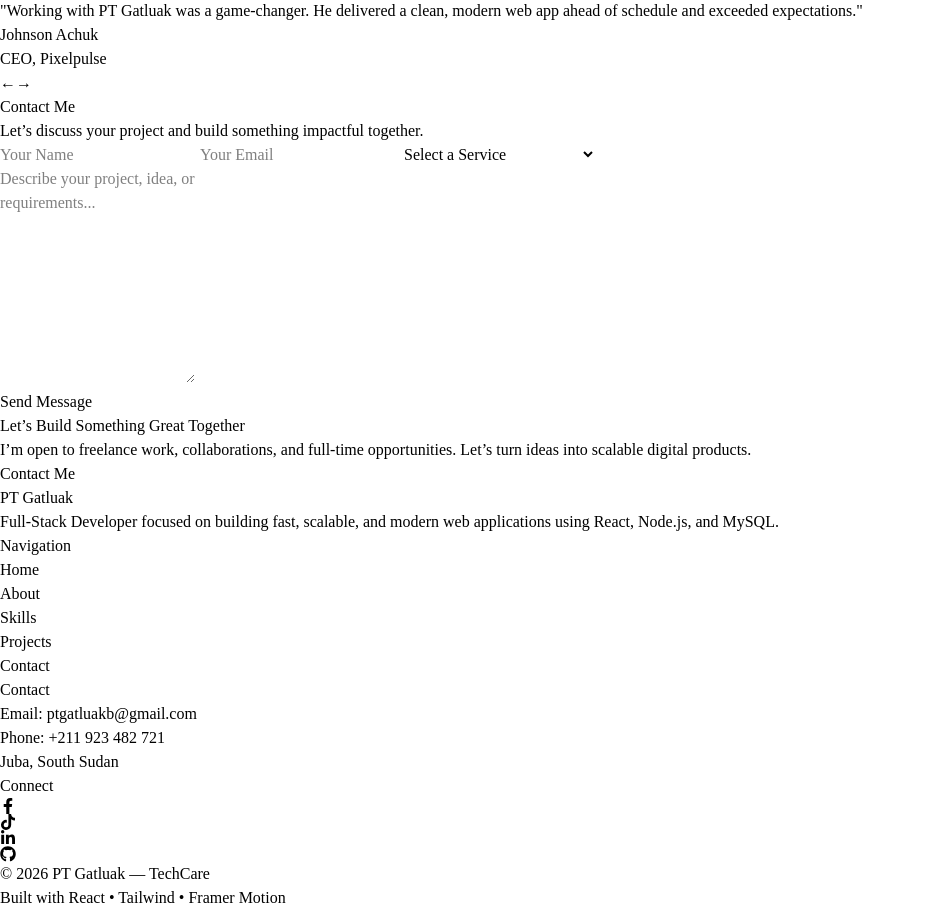
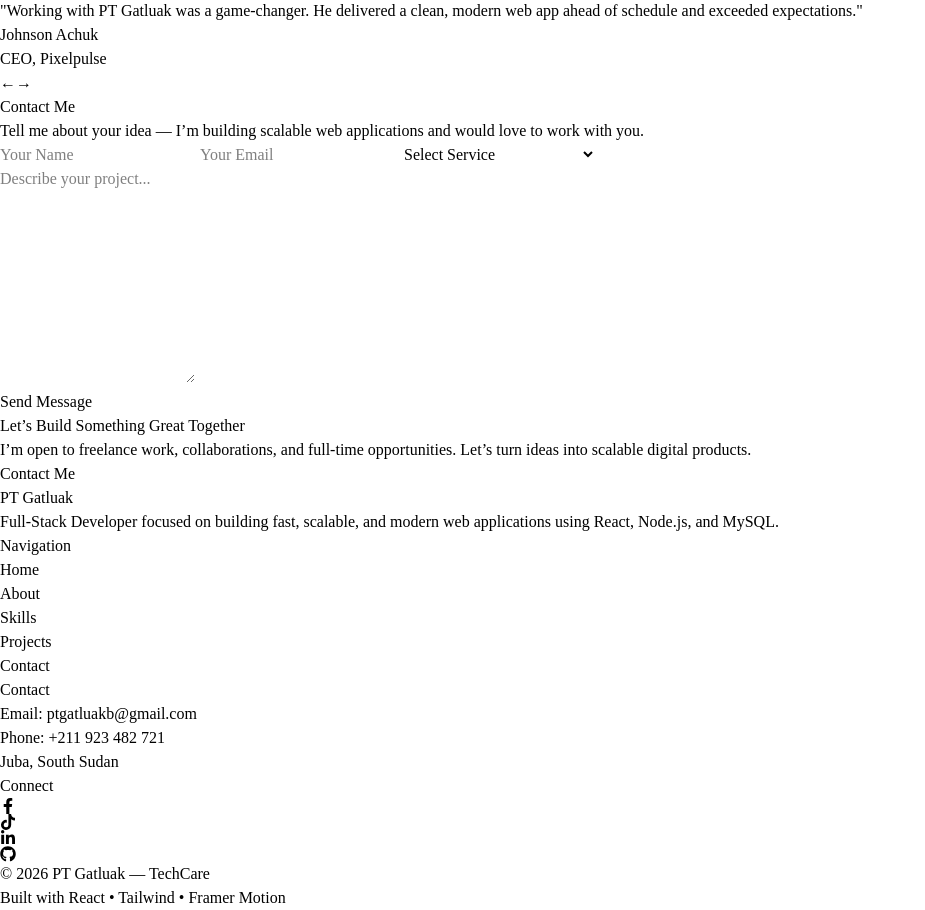
Before and after one commit to Tutgatluak-bol/Tut-portfolio, a React (Vite) app: page / in a window 1280 px wide. Shown: the part 10286-11196 px from the top of the page, without its empty margins (0-925 px from the left). Built offline with nearby package versions, Linux system fonts and the light colour scheme.

Commit message:
chore: reset project for clean deployment

```diff
--- a/src/components/contactForm.jsx
+++ b/src/components/contactForm.jsx
@@ -35,7 +35,9 @@ export default function ContactForm() {
     setLoading(true);
 
     try {
-      await emailjs.send(
+      const now = new Date();
+
+      const response = await emailjs.send(
         import.meta.env.VITE_EMAILJS_SERVICE_ID,
         import.meta.env.VITE_EMAILJS_TEMPLATE_ID,
         {
@@ -43,11 +45,18 @@ export default function ContactForm() {
           email: formData.email,
           service: formData.service,
           message: formData.message,
+          time: now.toLocaleString("en-US", {
+            dateStyle: "medium",
+            timeStyle: "short",
+          }), // ✅ added time
         },
         import.meta.env.VITE_EMAILJS_PUBLIC_KEY
       );
 
+      console.log("Email sent:", response.status);
+
       setSuccess(true);
+
       setFormData({
         name: "",
         email: "",
@@ -57,62 +66,66 @@ export default function ContactForm() {
 
       setTimeout(() => setSuccess(false), 3000);
     } catch (error) {
-      console.error("EmailJS Error:", error);
-      alert("Failed to send message.");
+      console.error("EmailJS Error:", error.text || error);
+      alert("Message failed to send. Check console.");
     }
 
     setLoading(false);
   };
 
+  // console.log(import.meta.env);
+
   return (
     <section
       id="contact"
-      className="relative bg-black text-white py-24 px-6 overflow-hidden"
+      className="relative bg-black text-white py-28 px-6 overflow-hidden"
     >
       {/* background glow */}
-      <div className="absolute inset-0 bg-[radial-gradient(circle_at_top,rgba(251,191,36,0.08),transparent_60%)]" />
+      <div className="absolute inset-0 bg-[radial-gradient(circle_at_top,rgba(251,191,36,0.10),transparent_60%)]" />
 
-      <div className="max-w-4xl mx-auto relative z-10">
+      <div className="max-w-5xl mx-auto relative z-10">
 
         {/* HEADER */}
         <motion.div
           initial={{ opacity: 0, y: 25 }}
           whileInView={{ opacity: 1, y: 0 }}
           viewport={{ once: true }}
-          className="text-center mb-12"
+          className="text-center mb-14"
         >
           <h2 className="text-4xl md:text-5xl font-bold">
             Contact <span className="text-amber-400">Me</span>
           </h2>
 
-          <p className="text-white/60 mt-4">
-            Let’s discuss your project and build something impactful together.
+          <p className="text-white/60 mt-4 max-w-xl mx-auto">
+            Tell me about your idea — I’m building scalable web applications
+            and would love to work with you.
           </p>
         </motion.div>
 
         {/* FORM */}
         <motion.form
           onSubmit={handleSubmit}
-          className="space-y-5"
-          initial={{ opacity: 0, y: 25 }}
+          initial={{ opacity: 0, y: 20 }}
           whileInView={{ opacity: 1, y: 0 }}
           viewport={{ once: true }}
+          className="space-y-6"
         >
 
+          {/* SUCCESS MESSAGE */}
           <AnimatePresence>
             {success && (
               <motion.div
-                initial={{ opacity: 0, y: -15 }}
+                initial={{ opacity: 0, y: -10 }}
                 animate={{ opacity: 1, y: 0 }}
-                exit={{ opacity: 0, y: -15 }}
-                className="bg-amber-400 text-black px-6 py-2 rounded-xl font-semibold text-center"
+                exit={{ opacity: 0, y: -10 }}
+                className="bg-amber-400 text-black text-center font-semibold py-2 rounded-xl"
               >
-                Message sent successfully!
+                Message sent successfully 🚀
               </motion.div>
             )}
           </AnimatePresence>
 
-          {/* GRID: 2 COLUMNS */}
+          {/* GRID */}
           <div className="grid md:grid-cols-2 gap-6">
 
             {/* LEFT COLUMN */}
@@ -148,41 +161,38 @@ export default function ContactForm() {
                 className="w-full px-5 py-3 rounded-xl bg-black border border-white/10
                            focus:border-amber-400 outline-none transition text-white"
               >
-                <option value="">Select a Service</option>
-                {services.map((service) => (
-                  <option key={service} value={service}>
-                    {service}
+                <option value="">Select Service</option>
+                {services.map((s) => (
+                  <option key={s} value={s}>
+                    {s}
                   </option>
                 ))}
               </select>
             </div>
 
             {/* RIGHT COLUMN */}
-            <div>
             <textarea
               name="message"
               required
               value={formData.message}
               onChange={handleChange}
-                placeholder="Describe your project, idea, or requirements..."
+              placeholder="Describe your project..."
               rows={9}
-                className="w-full h-full px-5 py-3 rounded-xl bg-white/5 border border-white/10
+              className="w-full px-5 py-3 rounded-xl bg-white/5 border border-white/10
                          focus:border-amber-400 outline-none transition resize-none"
             />
-            </div>
           </div>
 
           {/* BUTTON */}
           <button
             type="submit"
             disabled={loading}
-            className="w-full bg-amber-400 text-black font-semibold px-6 py-3 rounded-xl
-                       hover:scale-[1.02] active:scale-95 transition-transform
-                       disabled:opacity-50"
+            className="w-full bg-amber-400 text-black font-semibold py-3 rounded-xl
+                       hover:scale-[1.02] active:scale-95 transition
+                       disabled:opacity-50 disabled:cursor-not-allowed"
           >
             {loading ? "Sending..." : "Send Message"}
           </button>
-
         </motion.form>
       </div>
     </section>
```
Also changed, not shown: 1 other file (tests, documents, lock files or other folders). Lines whose indentation alone changed are shown as unchanged.
